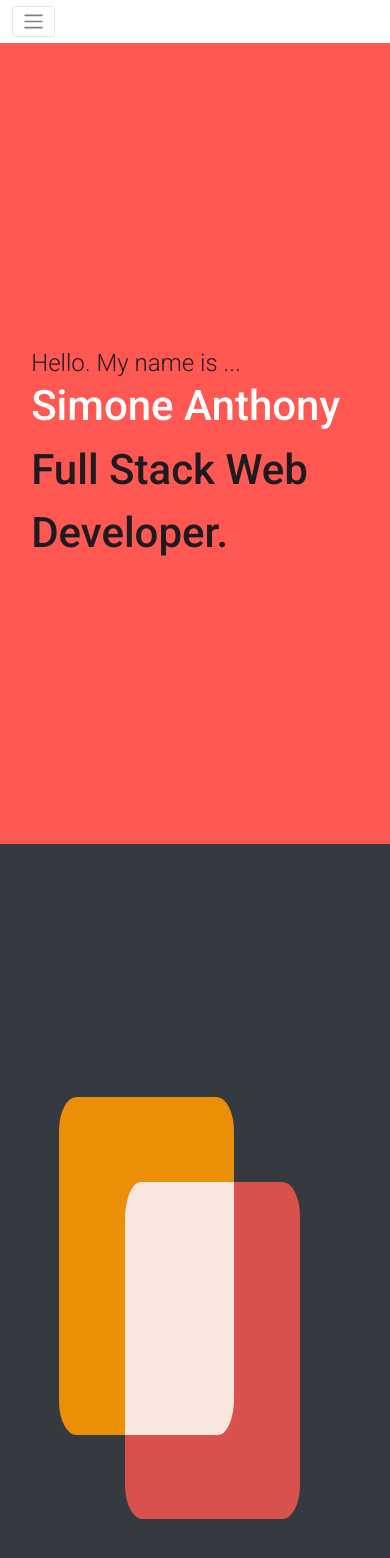
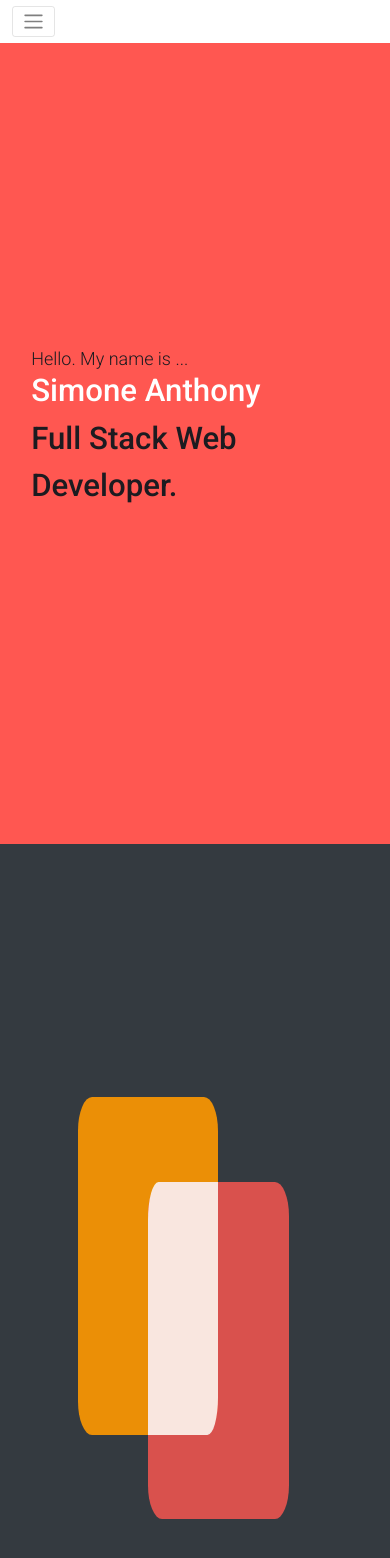
Before and after one commit to simone188535/portfolio, a React (Create React App) app: page / in a window 390 px wide. Shown: the top 1558 px of the page. Built offline with nearby package versions, Linux system fonts and the light colour scheme.

Commit message:
animated section width and position revisions

```diff
--- a/src/scss/App.scss
+++ b/src/scss/App.scss
@@ -309,7 +309,7 @@ html, body {
         .full-page{
         .home{
             .jumbo-head .headline-med {
-                font-size: 3.5rem;
+                font-size: 3rem;
             }
         }
     }
@@ -320,21 +320,38 @@ html, body {
 
         .full-page{
             .home{
+                .jumbo-head{
+                    .headline-thin{
+                        font-size: 1.5rem;
+                    }
+                    .headline-med{
+                        font-size: 2.6rem;
+                    }
+                    // .header-img{
+                    //     height: 350px;
+                    // }
+                    .header-text-container{
+                        top:35%;
+                        left: 8%;
+                        opacity: 0;
+                        width: 85%;
+                    }
 
+                }
                 .header-box{
                     width: 50%;
                 }
                 #light-header-box{
-                    left: 15%;
+                    left: 17%;
                 }
                 #mid-header-box{
-                    left: 32%;
+                    left: 34%;
                     width: 33%;
                     border-radius: 14% 0px 14% 0px;
                 }
 
                 #dark-header-box{
-                    left: 32%;
+                    left: 34%;
                 }
             }
         }
@@ -345,18 +362,19 @@ html, body {
         .full-page{
             .home{
                 .header-box{
-                    width: 45%;
+                    width: 36%;
                 }
                 #light-header-box{
-                    left: 15%;
+                    left: 20%;
                 }
                 #mid-header-box{
-                    width: 28%;
-                    border-radius: 14.5% 0px 14.5% 0px;
+                    width: 18%;
+                    border-radius: 15% 0px 15% 0px;
+                    left: 38%;
                 }
 
                 #dark-header-box{
-                    // left: 32%;
+                    left: 38%;
                 }
 
                 .card-img-top {
```
